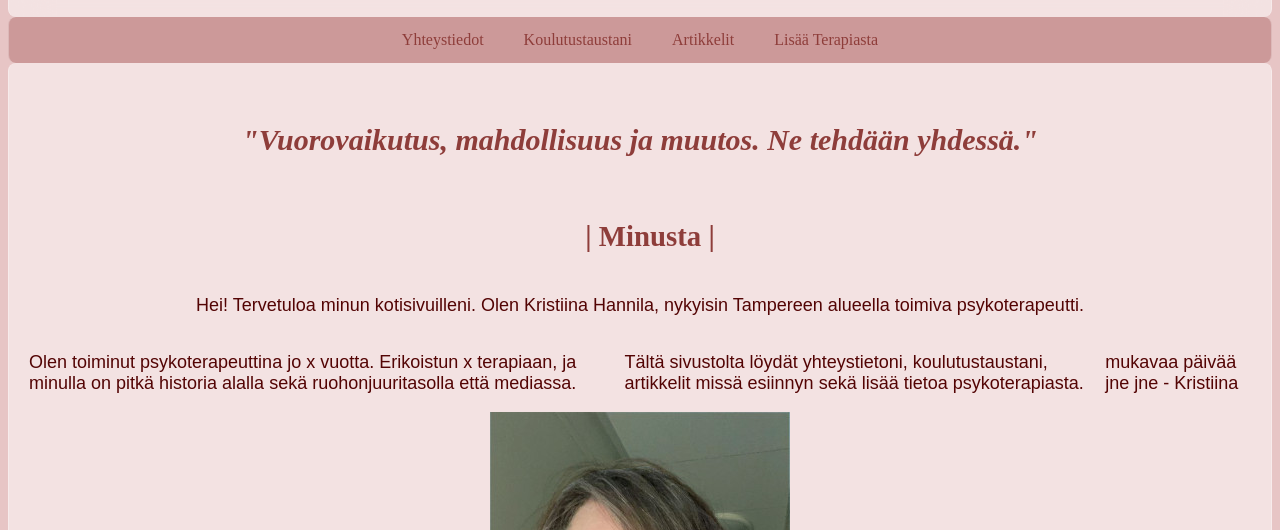
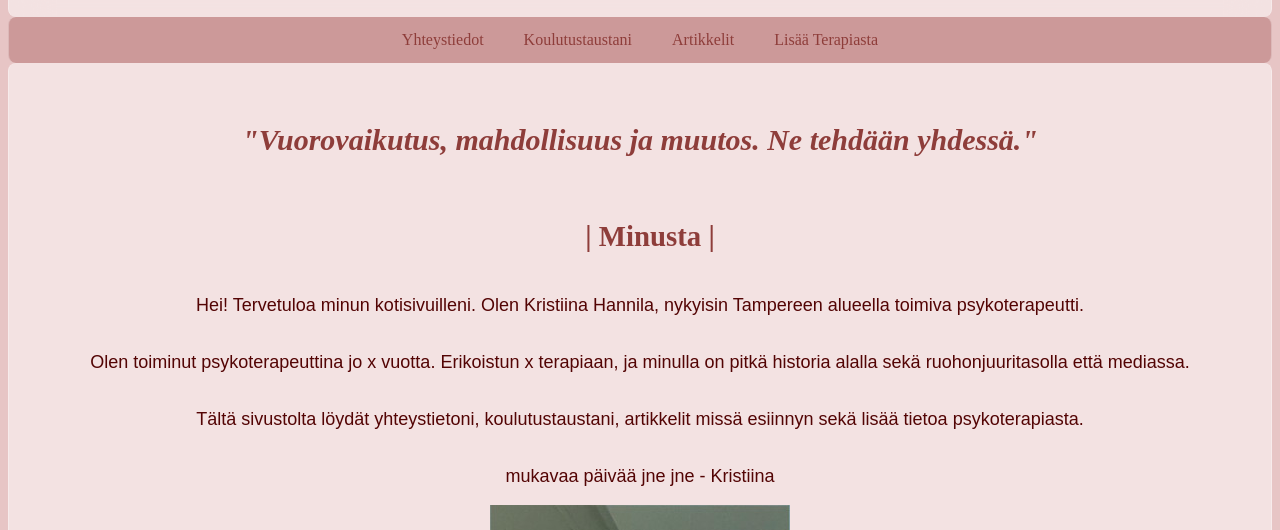
Before and after one commit to Lord-of-Waffles/KrissenSivu, a plain HTML site: page index.html in a window 1280 px wide. Shown: the part 270-800 px from the top of the page. Drawn offline with Linux system fonts and the light colour scheme.

Commit message:
added divs to mainbody

```diff
--- a/index.html
+++ b/index.html
@@ -46,11 +46,16 @@
         <!--Meat and potatoes-->
 
         <div class="introBody"><p>Hei! Tervetuloa minun kotisivuilleni. Olen Kristiina Hannila, nykyisin Tampereen alueella toimiva psykoterapeutti.</p></div>
-        <div class="mainBody">
+        <div class="mainBody1">
             <p>Olen toiminut psykoterapeuttina jo x vuotta. Erikoistun x terapiaan, ja minulla on pitkä historia alalla sekä ruohonjuuritasolla että mediassa.</p>
+        </div>
+        <div class="mainBody2">
             <p>Tältä sivustolta löydät yhteystietoni, koulutustaustani, artikkelit missä esiinnyn sekä lisää tietoa psykoterapiasta.</p>
+        </div>
+        <div class="mainBody3">
             <p>mukavaa päivää jne jne - Kristiina</p>
         </div>
+
         <div class="frontPagePictures">
             <div class="profilePicture">
                 <img src="krissealtered.jpg" alt="Kristiina Hannila">
--- a/indexstyle.css
+++ b/indexstyle.css
@@ -91,13 +91,21 @@ body {
       font-size: large;
       justify-content: center;
     }
-    .mainBody {
+    .mainBody1 {
         display: flex;
         font-size: large;
         justify-content: center;
-        margin-top: auto;
-        margin-bottom: auto;
-      }
+    }
+    .mainBody2 {
+        display: flex;
+        font-size: large;
+        justify-content: center;
+    }
+    .mainBody3 {
+        display: flex;
+        font-size: large;
+        justify-content: center;
+    }
     .profilePicture{
       display: flex;
       justify-content: center;
@@ -155,7 +163,7 @@ body {
       display: flex;
       background-color: rgb(204, 153, 153);
       justify-content: center;
-      font-size: 12px;
+      font-size: 14px;
         font-weight: bold;
       border-radius: 8px;
       border-left: 1px solid rgba(255, 255, 255, 0.3);
@@ -165,7 +173,7 @@ body {
 
     .navbar a {
       color: rgb(142, 61, 58);
-      padding: 14px 20px;
+      padding: 14px 15px;
       text-decoration: none;
       text-align: center;
     }
@@ -256,7 +264,7 @@ body {
       display: flex;
       background-color: rgb(204, 153, 153);
       justify-content: center;
-      font-size:10px;
+      font-size:11px;
       font-weight: bold;
       border-radius: 8px;
       border-left: 1px solid rgba(255, 255, 255, 0.3);
@@ -265,7 +273,7 @@ body {
 
     .navbar a {
       color: rgb(142, 61, 58);
-      padding: 10px 10px;
+      padding: 10px 8px;
       text-decoration: none;
       text-align: center;
     }
```
